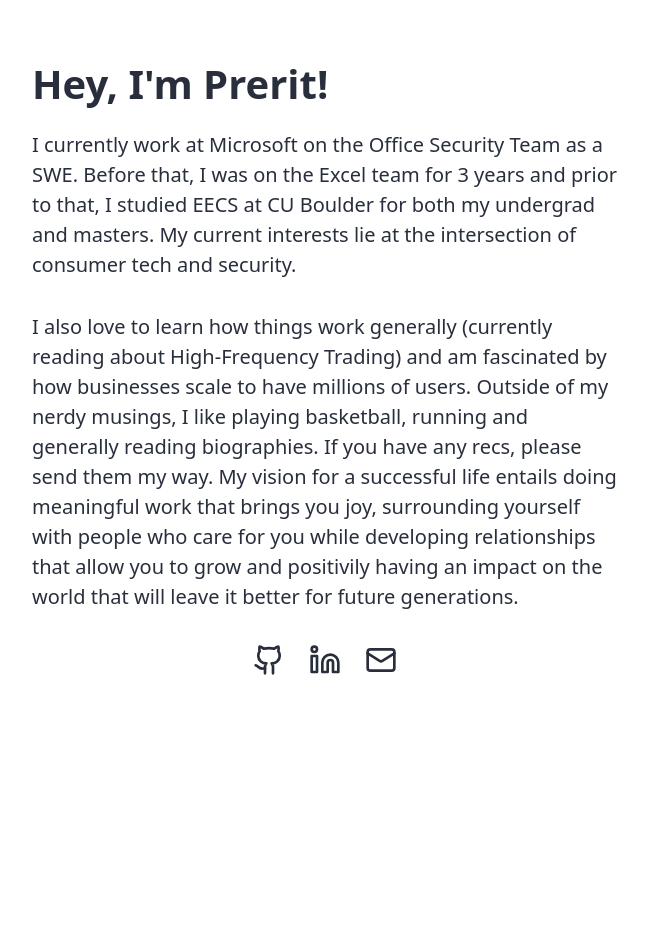
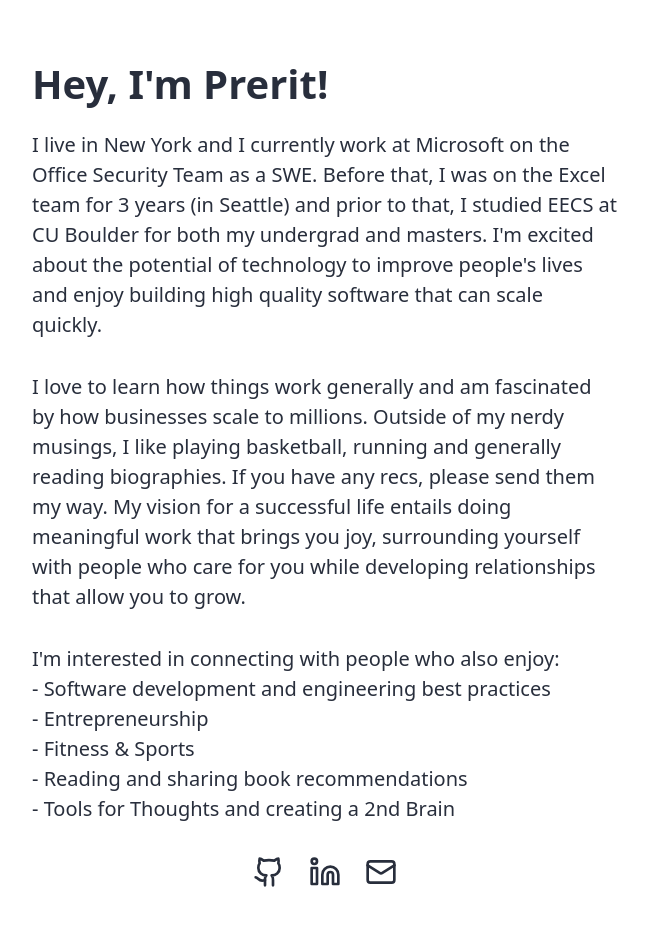
Before and after one commit to PreritO/personal_site, a Next.js app: page / in a window 1280 px wide. Shown: the part 360-1286 px from the top of the page, without its empty margins (315-963 px from the left). Before the commit the page ends 1084 px from the top, so only its background shows below. Built offline with nearby package versions, Linux system fonts and the light colour scheme.

Commit message:
Changed description on home page

```diff
--- a/src/app/page.tsx
+++ b/src/app/page.tsx
@@ -7,11 +7,19 @@ export default function Home() {
       <div className="site-header">
         <h1 className="site-title">Hey, I'm Prerit!</h1>
         <p className="site-description">
-        I currently work at Microsoft on the Office Security Team as a SWE. Before that, I was on the Excel team for 3 years and prior to that, I studied EECS at CU Boulder for both my undergrad and masters. My current interests lie at the intersection of consumer tech and security.
+        I live in New York and I currently work at Microsoft on the Office Security Team as a SWE. Before that, I was on the Excel team for 3 years (in Seattle) and prior to that, I studied EECS at CU Boulder for both my undergrad and masters. I'm excited about the potential of technology to improve people's lives and enjoy building high quality software that can scale quickly.
         </p>
         <p className="site-description">
-          I also love to learn how things work generally (currently reading about High-Frequency Trading) and am fascinated by how businesses scale to have millions of users. Outside of my nerdy musings, I like playing basketball, running and generally reading biographies. If you have any recs, please send them my way. My vision for a successful life entails doing meaningful work that brings you joy, surrounding yourself with people who care for you while developing relationships that allow you to grow and positivily having an impact on the world that will leave it better for future generations.
+          I love to learn how things work generally and am fascinated by how businesses scale to millions. Outside of my nerdy musings, I like playing basketball, running and generally reading biographies. If you have any recs, please send them my way. My vision for a successful life entails doing meaningful work that brings you joy, surrounding yourself with people who care for you while developing relationships that allow you to grow.
         </p>
+         <p className="site-description">
+          I'm interested in connecting with people who also enjoy: <br />
+          - Software development and engineering best practices <br />
+          - Entrepreneurship<br />
+          - Fitness & Sports<br />
+          - Reading and sharing book recommendations <br />
+          - Tools for Thoughts and creating a 2nd Brain <br />
+         </p>
         <div className="social-links">
           <a
             href="https://github.com/preritoberai"
```
